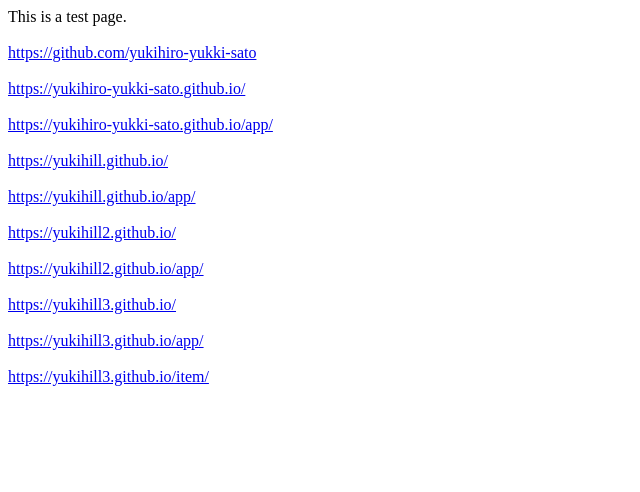
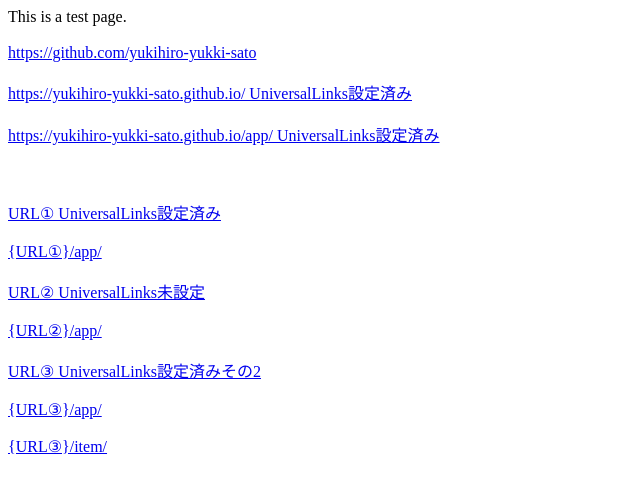
Before and after one commit to yukihill2/yukihill2.github.io, a plain HTML site: page index.html in a window 1280 px wide. Shown: the whole page, without its empty margins (0-640 px from the left). Drawn offline with Linux system fonts and the light colour scheme.

Commit message:
Update index.html

```diff
--- a/index.html
+++ b/index.html
@@ -14,23 +14,25 @@
       <br/>
       <a href="https://github.com/yukihiro-yukki-sato">https://github.com/yukihiro-yukki-sato</a><br/>
       <br/>
-      <a href="https://yukihiro-yukki-sato.github.io/">https://yukihiro-yukki-sato.github.io/</a><br/>
+      <a href="https://yukihiro-yukki-sato.github.io/">https://yukihiro-yukki-sato.github.io/ UniversalLinks設定済み</a><br/>
       <br/>
-      <a href="https://yukihiro-yukki-sato.github.io/app/">https://yukihiro-yukki-sato.github.io/app/</a><br/>
+      <a href="https://yukihiro-yukki-sato.github.io/app/">https://yukihiro-yukki-sato.github.io/app/ UniversalLinks設定済み</a><br/>
       <br/>
-      <a href="https://yukihill.github.io/">https://yukihill.github.io/</a><br/>
       <br/>
-      <a href="https://yukihill.github.io/app/">https://yukihill.github.io/app/</a><br/>
       <br/>
-      <a href="https://yukihill2.github.io/">https://yukihill2.github.io/</a><br/>
+      <a href="https://yukihill.github.io/">URL① UniversalLinks設定済み</a><br/>
       <br/>
-      <a href="https://yukihill2.github.io/app/">https://yukihill2.github.io/app/</a><br/>
+      <a href="https://yukihill.github.io/app/">{URL①}/app/</a><br/>
       <br/>
-      <a href="https://yukihill3.github.io/">https://yukihill3.github.io/</a><br/>
+      <a href="https://yukihill2.github.io/">URL② UniversalLinks未設定</a><br/>
       <br/>
-      <a href="https://yukihill3.github.io/app/">https://yukihill3.github.io/app/</a><br/>
+      <a href="https://yukihill2.github.io/app/">{URL②}/app/</a><br/>
       <br/>
-      <a href="https://yukihill3.github.io/item/">https://yukihill3.github.io/item/</a><br/>
+      <a href="https://yukihill3.github.io/">URL③ UniversalLinks設定済みその2</a><br/>
+      <br/>
+      <a href="https://yukihill3.github.io/app/">{URL③}/app/</a><br/>
+      <br/>
+      <a href="https://yukihill3.github.io/item/">{URL③}/item/</a><br/>
     </div>
   </body>
 </html>
```
